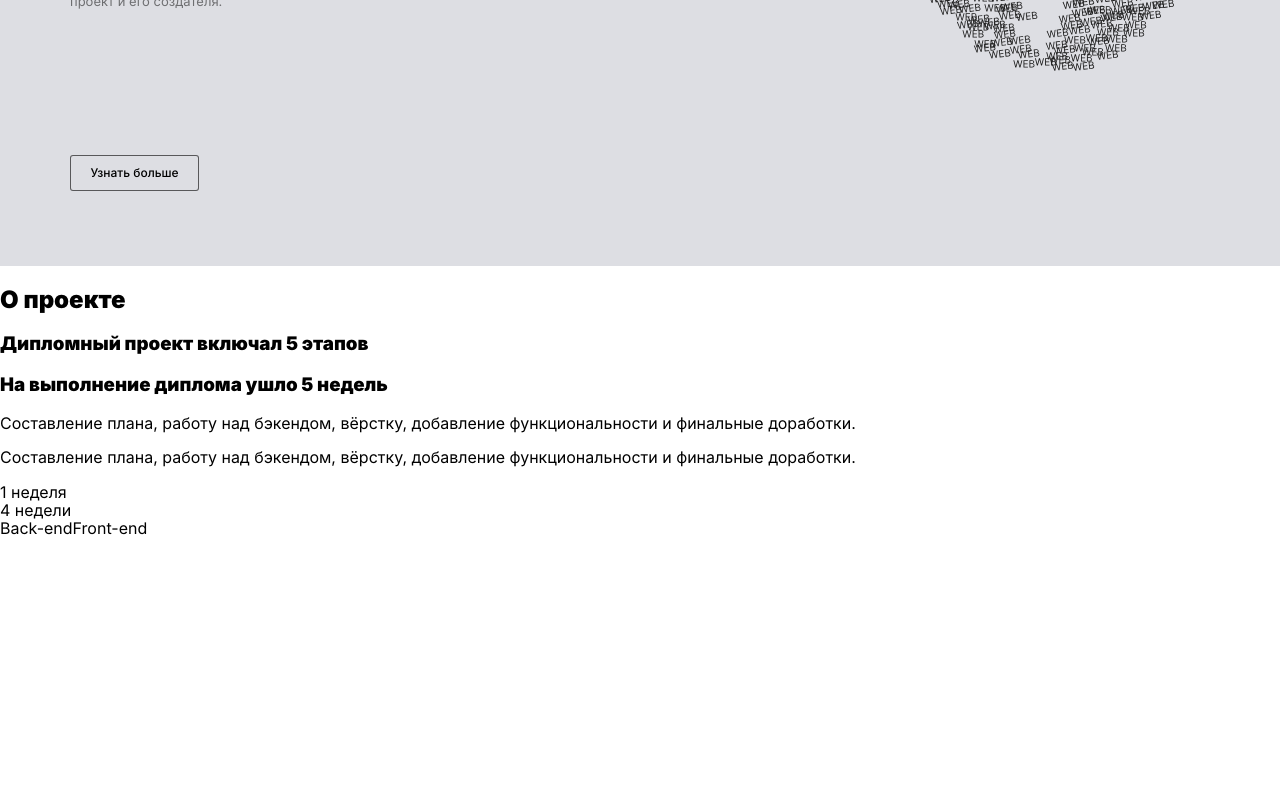
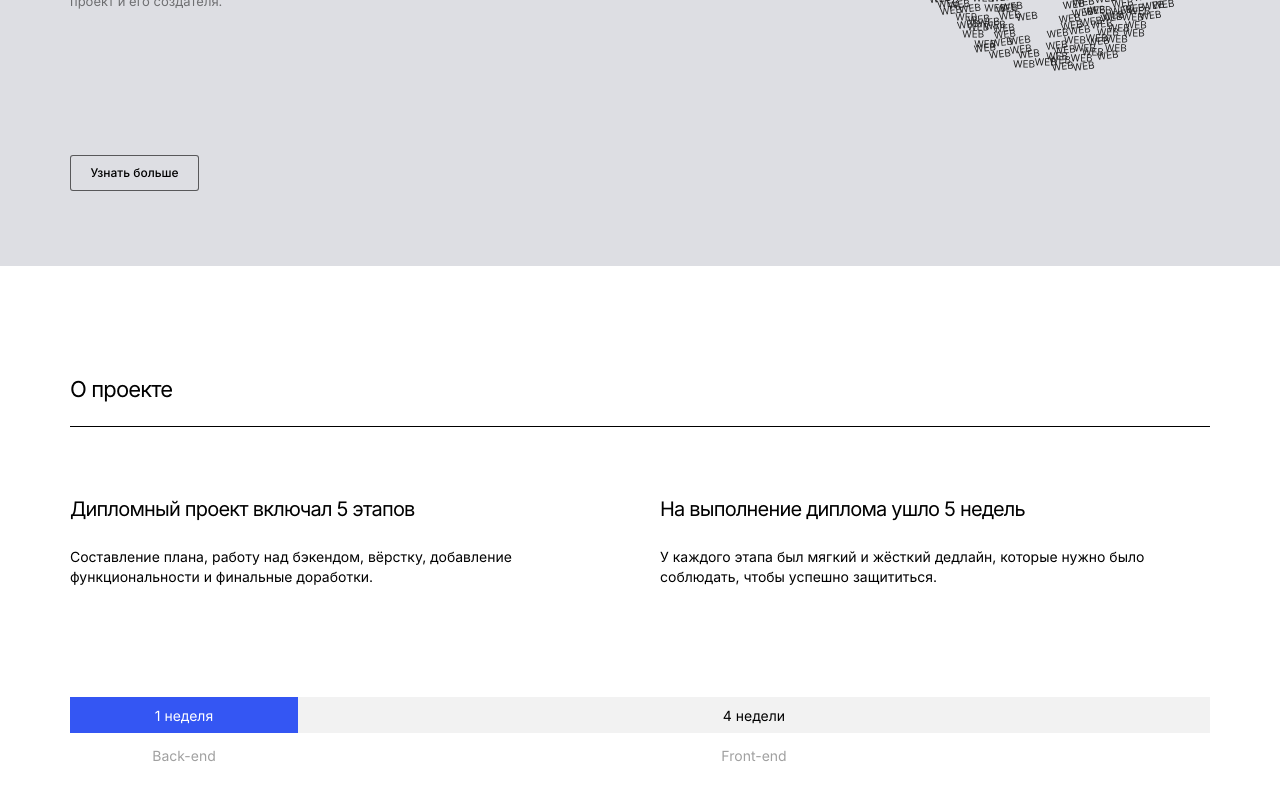
Before and after one commit to Methanoy/movies-explorer-frontend, a React (Create React App) app: page / in a window 1280 px wide. Shown: the part 308-1108 px from the top of the page. Before the commit the page ends 846 px from the top, so only its background shows below. Built offline with nearby package versions, Linux system fonts and the light colour scheme.

Commit message:
feat: add css to about-project block

```diff
--- a/src/components/AboutProject/AboutProject.css
+++ b/src/components/AboutProject/AboutProject.css
@@ -0,0 +1,129 @@
+.about-project {
+    padding: 110px 70px;
+}
+
+.about-project__title {
+    font-weight: 400;
+    font-size: 22px;
+    line-height: 27px;
+    letter-spacing: -0.04em;
+    padding-bottom: 23px;
+    margin: 0;
+    border-bottom: 1px solid #000;
+}
+
+.about-project__text-container {
+    display: grid;
+    grid-template-columns: repeat(2, 1fr);
+    gap: 40px;
+}
+
+.about-project__subtitle {
+    font-weight: 400;
+    font-size: 20px;
+    line-height: 24px;
+    letter-spacing: -0.04em;
+    margin: 70px 0 0 0;
+    padding: 0;
+}
+
+.about-project__text {
+    font-size: 14px;
+    line-height: 20px;
+    max-width: 550px;
+    margin: 26px 0 110px 0;
+}
+
+.timebar {
+    display: grid;
+    grid-template-columns: repeat(2, 1fr);
+}
+
+.timebar__line {
+    display: grid;
+    grid-template-columns: 1fr 1.5fr;
+    align-content: center;
+    text-align: center;
+}
+
+.timebar__text {
+    font-size: 14px;
+    line-height: 17px;
+}
+
+.timebar__text_filled-timeline {
+    color: #fff;
+    display: flex;
+    justify-content: center;
+    align-items: center;
+}
+
+.timebar_filled-timeline {
+    background: #3456F3;
+    height: 36px;
+}
+
+.timebar_unfilled-timeline {
+    background: #F2F2F2;
+}
+
+.timebar__description {
+    color: #a0a0a0;
+    margin-top: 14px;
+}
+
+@media screen and (max-width: 768px) {
+    .about-project {
+        padding: 90px 50px;
+    }
+
+    .about-project__text-container {
+        gap: 30px;
+    }
+
+    .about-project__text {
+        font-size: 12px;
+        line-height: 18px;
+        max-width: 320px;
+        margin: 22px 0 92px 0;
+    }
+}
+
+@media screen and (max-width: 320px) {
+    .about-project {
+        padding: 70px 18px 70px;
+    }
+
+    .about-project__title {
+        font-size: 18px;
+        line-height: 22px;
+        padding-bottom: 28px;
+    }
+
+    .about-project__text-container {
+        display: block;
+    }
+
+    .about-project__subtitle {
+        font-size: 18px;
+        line-height: 22px;
+        margin: 60px 0 0 0;
+        padding: 0;
+    }
+
+    .about-project__text {
+        font-size: 11px;
+        line-height: 16px;
+        margin: 16px 0 60px 0;
+    }
+
+    .timebar__line {
+        grid-template-columns: 100px 1fr;
+    }
+
+    .timebar__text {
+        font-size: 11px;
+        line-height: 13px;
+    }
+
+}
--- a/src/components/AboutProject/AboutProject.js
+++ b/src/components/AboutProject/AboutProject.js
@@ -6,14 +6,23 @@ function AboutProject() {
     <article className="about-project">
         <h2 className="about-project__title">О проекте</h2>
         <div className="about-project__text-container">
-            <h3>Дипломный проект включал 5 этапов</h3>
-            <h3>На выполнение диплома ушло 5 недель</h3>
-            <p>Составление плана, работу над бэкендом, вёрстку, добавление функциональности и финальные доработки.</p>
-            <p>Составление плана, работу над бэкендом, вёрстку, добавление функциональности и финальные доработки.</p>
-            <div>1 неделя</div>
-            <div>4 недели</div>
-            <span>Back-end</span>
-            <span>Front-end</span>
+            <div>
+                <h3 className="about-project__subtitle">Дипломный проект включал 5 этапов</h3>
+                <p className="about-project__text">Составление плана, работу над бэкендом, вёрстку, добавление функциональности и финальные доработки.</p>
+            </div>
+            <div>
+                <h3 className="about-project__subtitle">На выполнение диплома ушло 5 недель</h3>
+                <p className="about-project__text">У каждого этапа был мягкий и жёсткий дедлайн, которые нужно было соблюдать, чтобы успешно защититься.</p>
+            </div>
+        </div>
+        <div className="timebar">
+            <div className="timebar__line">
+                <div className="timebar__text timebar__text_filled-timeline timebar_filled-timeline">1 неделя</div>
+                <div className="timebar_unfilled-timeline"></div>
+            </div>
+            <div className="timebar__line timebar__text timebar_unfilled-timeline">4 недели</div>
+            <div className="timebar__line timebar__text timebar__description">Back-end</div>
+            <div className="timebar__line timebar__text timebar__description">Front-end</div>
         </div>
     </article>
   );
```
